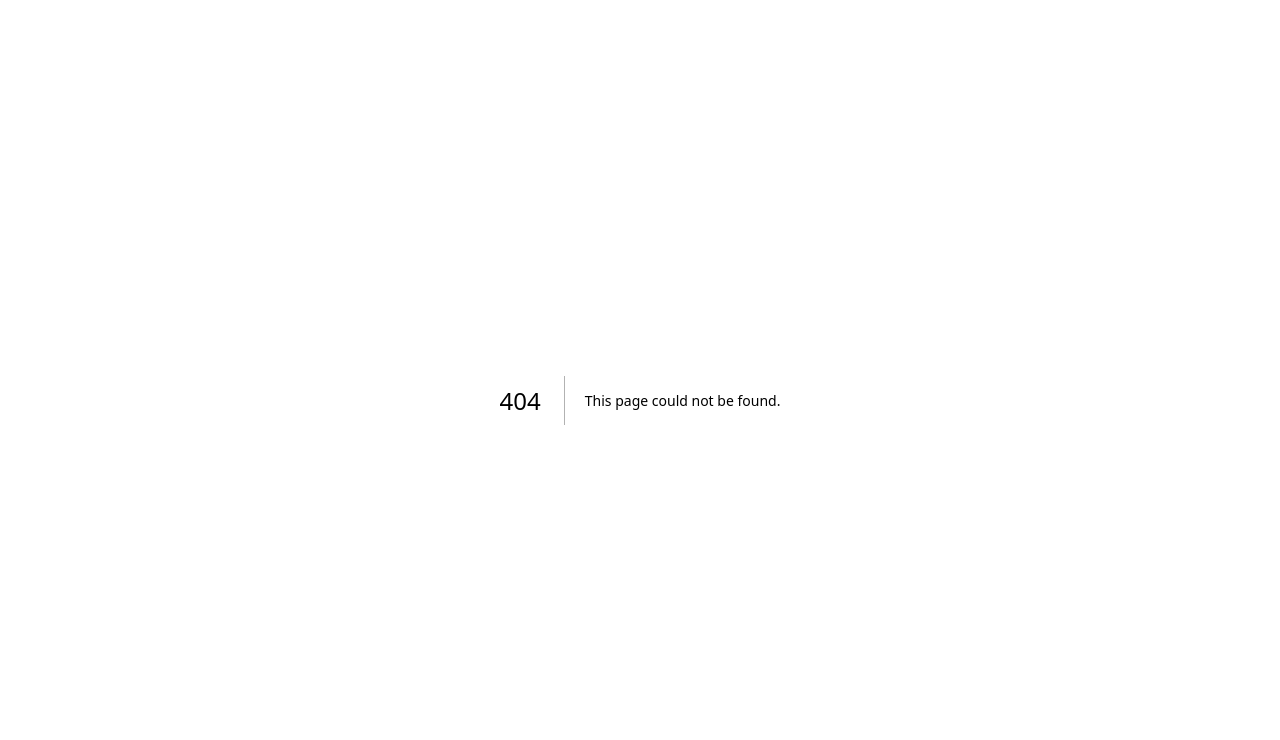
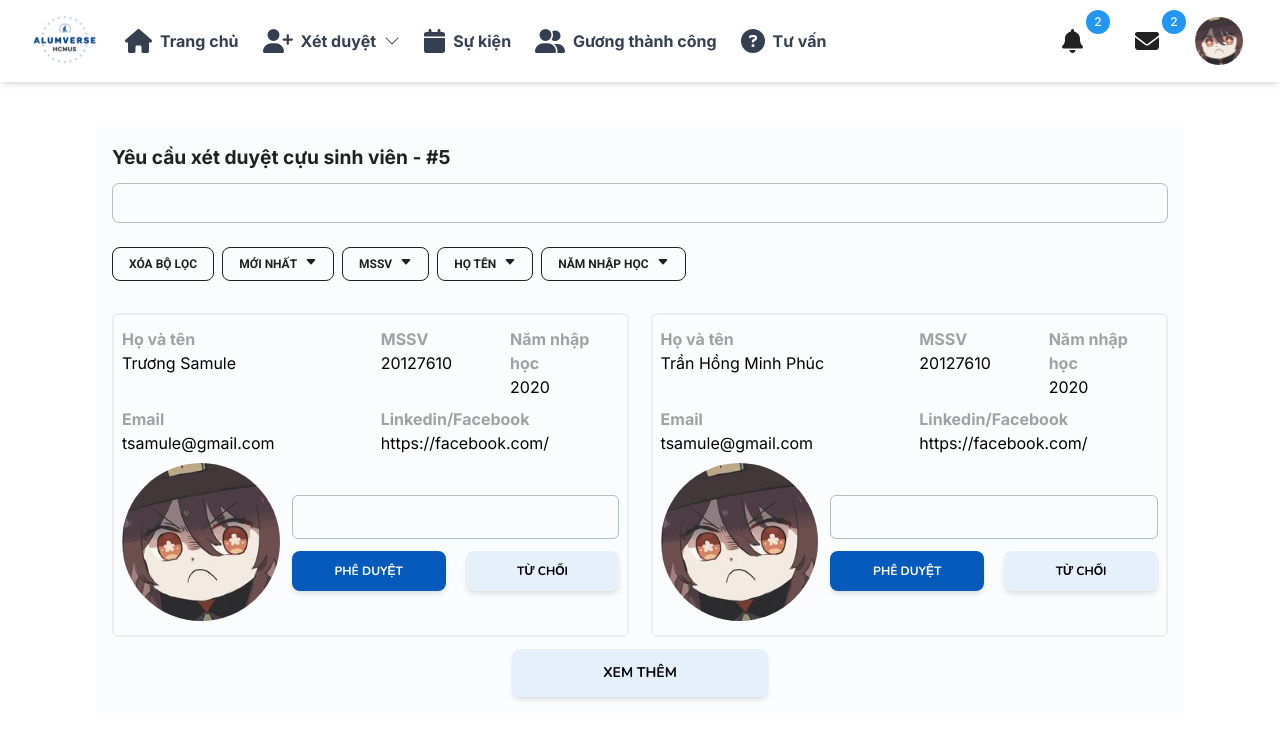
Before and after one commit to mugetsu0422/HCMUS-Alumni-Web, a Next.js app: page /admin/alumni-verification/pending in a window 1280 px wide. Before the commit this address had no page. Shown: the top 740 px of the page. Built offline with nearby package versions, Linux system fonts and the light colour scheme; a web font is replaced by a local one.

Commit message:
adjust route and fix filter

```diff
--- a/src/app/ui/admin/card-information-approved.tsx
+++ b/src/app/ui/admin/card-information-approved.tsx
@@ -33,7 +33,7 @@ export default function CardInformation({ items, visible }) {
               </div>
             </div>
             {/* Second line include Email and link  */}
-            <div className={`grid grid-cols-4  gap-5 ${inter} mb-2`}>
+            <div className={`grid grid-cols-4  gap-5 ${inter.className} mb-2`}>
               <div className="flex-col col-span-2">
                 <p className=" font-bold text-[var(--secondary)]">Email</p>
                 <p>{Email}</p>
@@ -65,13 +65,13 @@ export default function CardInformation({ items, visible }) {
                   {isApproved ? (
                     <Button
                       placeholder={undefined}
-                      className={`${nunito} w-52 bg-[var(--blue-02)] font-bold`}>
+                      className={`${nunito.className} w-52 bg-[var(--blue-02)] font-bold`}>
                       Phê duyệt
                     </Button>
                   ) : (
                     <Button
                       placeholder={undefined}
-                      className={`${nunito} w-52 bg-[#ff7373] text-black font-bold`}>
+                      className={`${nunito.className} w-52 bg-[#ff7373] text-black font-bold`}>
                       Từ chối
                     </Button>
                   )}
--- a/src/app/ui/admin/card-information-not-approved.tsx
+++ b/src/app/ui/admin/card-information-not-approved.tsx
@@ -33,7 +33,7 @@ export default function CardInformation({ items, visible }) {
               </div>
             </div>
             {/* Second line include Email and link  */}
-            <div className={`grid grid-cols-4  gap-5 ${inter} mb-2`}>
+            <div className={`grid grid-cols-4  gap-5 ${inter.className} mb-2`}>
               <div className="flex-col col-span-2">
                 <p className=" font-bold text-[var(--secondary)]">Email</p>
                 <p>{Email}</p>
--- a/src/app/ui/admin/filter.tsx
+++ b/src/app/ui/admin/filter.tsx
@@ -4,10 +4,26 @@ import { Input, Button, Radio } from '@material-tailwind/react'
 import { CaretDownFill } from 'react-bootstrap-icons'
 
 const filerBtn = [
-  { name: 'Mới nhất', filter: [{ sub: 'Mới nhất' }, { sub: 'Cũ nhất' }] },
-  { name: 'MSSV', filter: [{ sub: 'A tới Z' }, { sub: 'Z tới A' }] },
-  { name: 'Họ tên', filter: [{ sub: 'A tới Z' }, { sub: 'Z tới A' }] },
-  { name: 'Năm nhập học', filter: [{ sub: 'A tới Z' }, { sub: 'Z tới A' }] },
+  {
+    criteria: 'time',
+    name: 'Mới nhất',
+    filter: [{ sub: 'Mới nhất' }, { sub: 'Cũ nhất' }],
+  },
+  {
+    criteria: 'student-id',
+    name: 'MSSV',
+    filter: [{ sub: 'A tới Z' }, { sub: 'Z tới A' }],
+  },
+  {
+    criteria: 'full-name',
+    name: 'Họ tên',
+    filter: [{ sub: 'A tới Z' }, { sub: 'Z tới A' }],
+  },
+  {
+    criteria: 'beginning-year',
+    name: 'Năm nhập học',
+    filter: [{ sub: 'A tới Z' }, { sub: 'Z tới A' }],
+  },
 ]
 
 const IconAtoZ = () => {
@@ -77,7 +93,7 @@ export default function Filter() {
         }}
         type="text"
       />
-      <div className="flex mt-3 gap-2 ">
+      <div className="flex mt-3 gap-2 flex-wrap">
         <Button
           onClick={handleClick}
           variant="outlined"
@@ -86,8 +102,8 @@ export default function Filter() {
           className="h-fit">
           Xóa bộ lọc
         </Button>
-        {filerBtn.map(({ name, filter }) => (
-          <div key={name} className="flex-col group ">
+        {filerBtn.map(({ criteria, name, filter }) => (
+          <div key={name} className="flex-col group">
             <Button
               variant="outlined"
               placeholder={undefined}
@@ -97,7 +113,7 @@ export default function Filter() {
               {name}
               <CaretDownFill className="group-hover:rotate-180 " />
             </Button>
-            <div className="w-[fit] px-3 py-1 ml-3 lg:ml-0 hidden group-hover:flex gap-2 flex-col bg-white rounded-xl font-medium translate-y-1 border-2 border-[var(--secondary)] fixed">
+            <div className="w-[fit] p-5 hidden group-hover:flex gap-2 flex-col bg-white rounded-xl font-medium translate-y-1 border-2 border-[var(--secondary)] absolute z-10">
               {filter.map(({ sub }, idx) => (
                 <div key={idx} className="flex items-center">
                   <Radio
@@ -106,8 +122,10 @@ export default function Filter() {
                     crossOrigin={undefined}
                     key={idx}
                     label={sub}
-                    id="radio"
-                    className="sticky"
+                    containerProps={{
+                      className: 'p-0 m-3 ml-0',
+                    }}
+                    id={criteria + idx}
                   />
                   {sub === 'Mới nhất' || sub === 'A tới Z' ? (
                     <IconAtoZ />
--- a/src/app/ui/admin/navbar.tsx
+++ b/src/app/ui/admin/navbar.tsx
@@ -33,8 +33,8 @@ const navListItems = [
   {
     label: 'Xét duyệt',
     subMenu: [
-      { title: 'Chưa xét duyệt', link: 'in-approving' },
-      { title: 'Đã xét duyệt', link: 'approved' },
+      { title: 'Chưa xét duyệt', link: 'alumni-verification/pending' },
+      { title: 'Đã xét duyệt', link: 'alumni-verification/resolved' },
     ],
     icon: faUserPlus,
   },
```
Also changed, not shown: src/app/admin/alumni-verification/pending/page.tsx (renamed from src/app/admin/(Approval)/in-approving/page.tsx), src/app/admin/alumni-verification/resolved/page.tsx (renamed from src/app/admin/(Approval)/approved/page.tsx).
